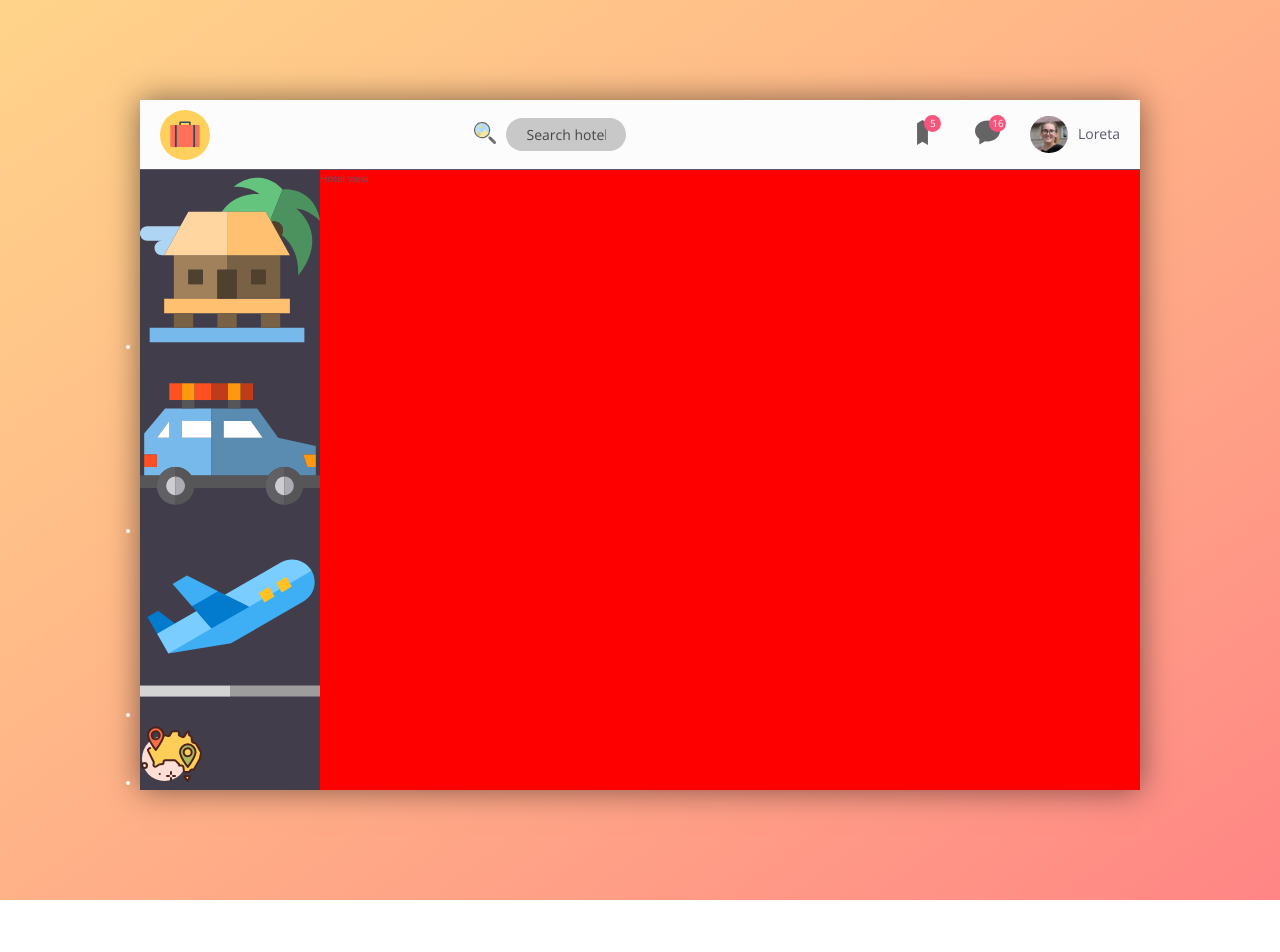
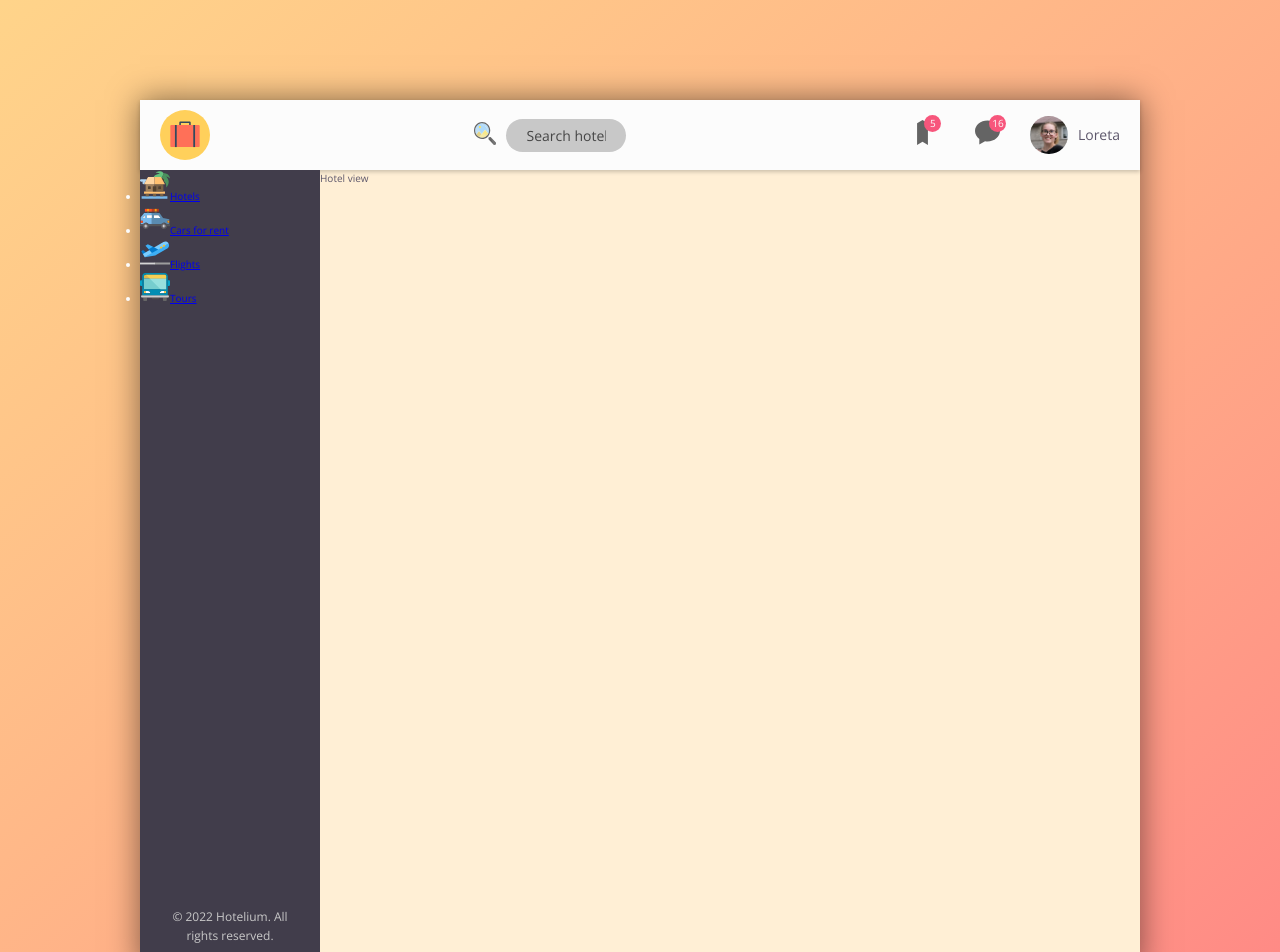
Before and after one commit to ArminasStrolys/advanced-styling-project-2, a React (Create React App) app: page / in a window 1280 px wide. Shown: the top 952 px of the page. Before the commit the page ends 900 px from the top, so only its background shows below. Built offline with nearby package versions, Linux system fonts and the light colour scheme.

Commit message:
Styling sidebar layout

```diff
--- a/src/components/navbar/Navbar.jsx
+++ b/src/components/navbar/Navbar.jsx
@@ -5,31 +5,44 @@ import item_3 from '../../images/svg/flight.svg';
 import item_4 from '../../images/svg/tours.svg';
 
 const Navbar = () => {
+  const date = new Date();
+  const years = date.getFullYear();
   return (
     <>
       <nav className="sidebar">
         <ul className="side-nav">
           <li className="side-nav__item">
             <a href="#" className="side-nav__link">
-              <img src={item_1} alt="Hotel icon" />
+              <img src={item_1} alt="Hotel icon" className="side-nav__icon" />
+              <span>Hotels</span>
             </a>
           </li>
           <li className="side-nav__item">
             <a href="#" className="side-nav__link">
-              <img src={item_2} alt="Car icon" />
+              <img src={item_2} alt="Car icon" className="side-nav__icon" />
+              <span>Cars for rent</span>
             </a>
           </li>
           <li className="side-nav__item">
             <a href="#" className="side-nav__link">
-              <img src={item_3} alt="Airplane icon" />
+              <img
+                src={item_3}
+                alt="Airplane icon"
+                className="side-nav__icon"
+              />
+              <span>Flights</span>
             </a>
           </li>
           <li className="side-nav__item">
             <a href="#" className="side-nav__link">
-              <img src={item_4} alt="Tours icon" />
+              <img src={item_4} alt="Tours icon" className="side-nav__icon" />
+              <span>Tours</span>
             </a>
           </li>
         </ul>
+        <div className="legal">
+          &copy; {years} Hotelium. All rights reserved.
+        </div>
       </nav>
     </>
   );
--- a/src/style/_base.scss
+++ b/src/style/_base.scss
@@ -14,6 +14,7 @@
   --col-black: rgb(0, 0, 0);
   --box-shadow-mid: 0 0 3rem rgba(0, 0, 0, 0.5); // not a color
 }
+$col-black: black;
 // ------------------------------ FONTS
 @import url('https://fonts.googleapis.com/css?family=Open+Sans:300,400,600');
 $open-sans: 'Open Sans';
@@ -62,5 +63,6 @@ body {
 }
 // ------------------------------ MIXINS
 @mixin box-shadow($x: 0, $y: 0, $spread: 2rem, $a: 0.5) {
-  box-shadow: $x $y $spread rgba(var(--col-black), $a);
+  // box-shadow: $x $y $spread rgba(var(--col-black), $a);
+  box-shadow: $x $y $spread rgba($col-black, $a);
 }
--- a/src/style/_components.scss
+++ b/src/style/_components.scss
@@ -114,5 +114,19 @@
   }
 }
 //+++++++++++++++++++++++++++++++++++++++++++++++++++++++ SIDEBAR / NAVIGATION
-.sidebar {
+.side-nav {
+  &__item {
+  }
+  &__icon {
+    width: 3rem;
+    height: 3rem;
+  }
+  &__link {
+  }
 }
+.legal {
+  font-size: 1.2rem;
+  text-align: center;
+  padding: 2.5rem;
+  color: var(--col-gray-1);
+}
--- a/src/style/_layout.scss
+++ b/src/style/_layout.scss
@@ -12,10 +12,14 @@
   font-size: 1.4rem;
   height: 7rem;
   background-color: var(--col-white);
-  border-bottom: 0.1rem solid var(--col-independence);
+  // border-bottom: 0.2rem solid var(--col-independence);
+  // box-shadow: 0px 5px 5px var(--col-black);
+  @include box-shadow(0, 0.2rem, 0.4rem, 0.2);
   display: flex;
   justify-content: space-between;
   align-items: center;
+  position: relative;
+  z-index: 1;
 }
 .content {
   display: flex;
@@ -24,9 +28,15 @@
   background-color: var(--col-independence-darker);
   color: var(--col-white);
   flex: 0 0 18%;
+  display: flex;
+  flex-direction: column;
+  justify-content: space-between;
+  position: relative;
+  z-index: 1;
 }
 .hotel-view {
   background-color: var(--col-cornsilk);
-  background-color: red;
+  background-color: papayawhip;
   flex: 1;
+  height: 80rem;
 }
```
Also changed, not shown: src/images/svg/tours.svg, src/images/svg/toursxxx.svg (added).
